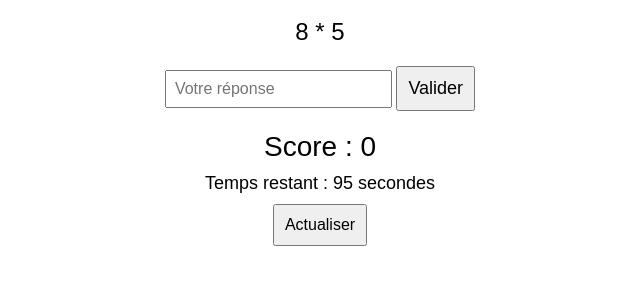
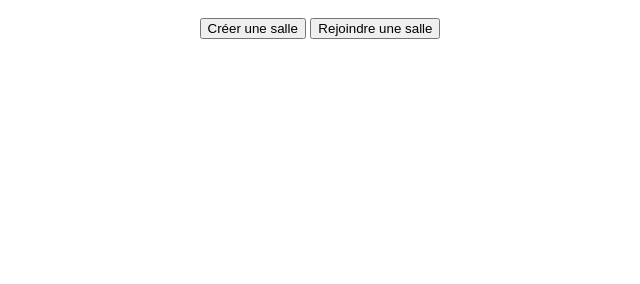
Before and after one commit to MathDuelPro/mathduelpro.github.io, a website: page multijoueur.html in a window 1280 px wide. Shown: the part 90-374 px from the top of the page, without its empty margins (320-960 px from the left). Drawn offline with nearby package versions, Linux system fonts and the light colour scheme; no server answers.

Commit message:
Update multijoueur.html

```diff
--- a/multijoueur.html
+++ b/multijoueur.html
@@ -55,28 +55,38 @@
 <body>
     <h1>Math Duel Pro - Mode Multijoueur</h1>
 
-    <div id="roomCode"></div>
+    <div>
+        <button onclick="createRoom()">Créer une salle</button>
+        <button onclick="joinRoom()">Rejoindre une salle</button>
+    </div>
 
-    <div id="equation"></div>
+    <div id="roomCode" style="display: none;"></div>
 
-    <input type="text" id="answer" placeholder="Votre réponse" onkeydown="if(event.keyCode==13) checkAnswer()">
-    <button id="submitBtn" onclick="checkAnswer()">Valider</button>
+    <div id="equation" style="display: none;"></div>
 
-    <div id="score">Score : 0</div>
-    <div id="timer">Temps restant : <span id="time">100</span> secondes</div>
+    <div id="score" style="display: none;">Score : 0</div>
+    <div id="timer" style="display: none;">Temps restant : <span id="time">100</span> secondes</div>
 
-    <button id="refreshBtn" onclick="refreshTest()">Actualiser</button>
+    <button id="refreshBtn" style="display: none;" onclick="refreshTest()">Actualiser</button>
 
     <script src="https://cdnjs.cloudflare.com/ajax/libs/socket.io/3.1.3/socket.io.js"></script>
     <script src="multijoueur.js"></script>
 
     <script>
-        // Récupérer le code de la salle depuis l'URL (par exemple, ?roomCode=XYZ)
-        const urlParams = new URLSearchParams(window.location.search);
-        const roomCode = urlParams.get('roomCode');
+        function createRoom() {
+            // Demander au serveur de créer une salle
+            socket.emit('createRoom');
+        }
 
-        // Démarrer la partie multijoueur
-        startMultiplayerGame(roomCode);
+        function joinRoom() {
+            // Demander le code de la salle à l'utilisateur
+            const roomCode = prompt("Entrez le code de la salle :");
+
+            if (roomCode) {
+                // Rediriger vers la page multijoueur avec le code de la salle
+                window.location.href = "multiplayer.html?roomCode=" + roomCode;
+            }
+        }
     </script>
 </body>
 </html>
```
